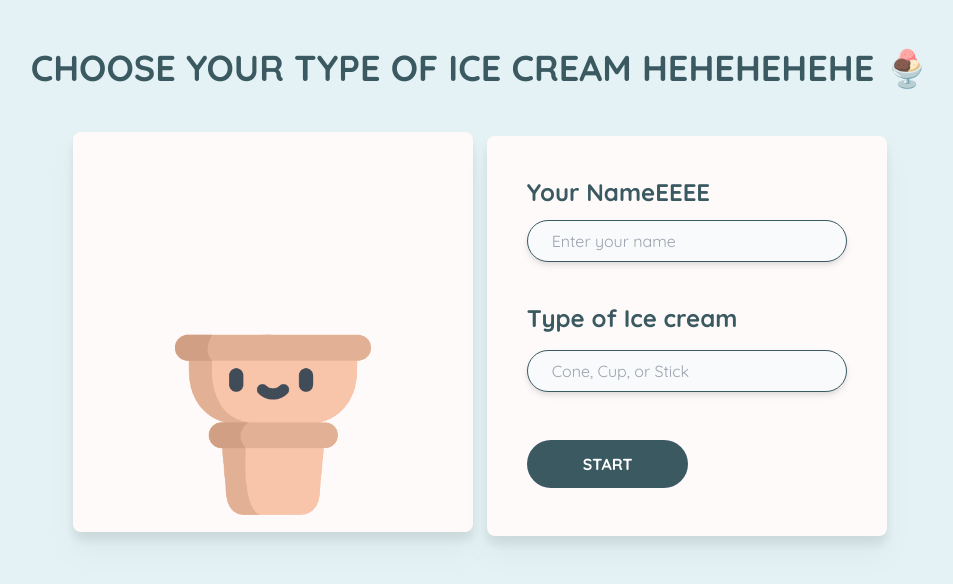
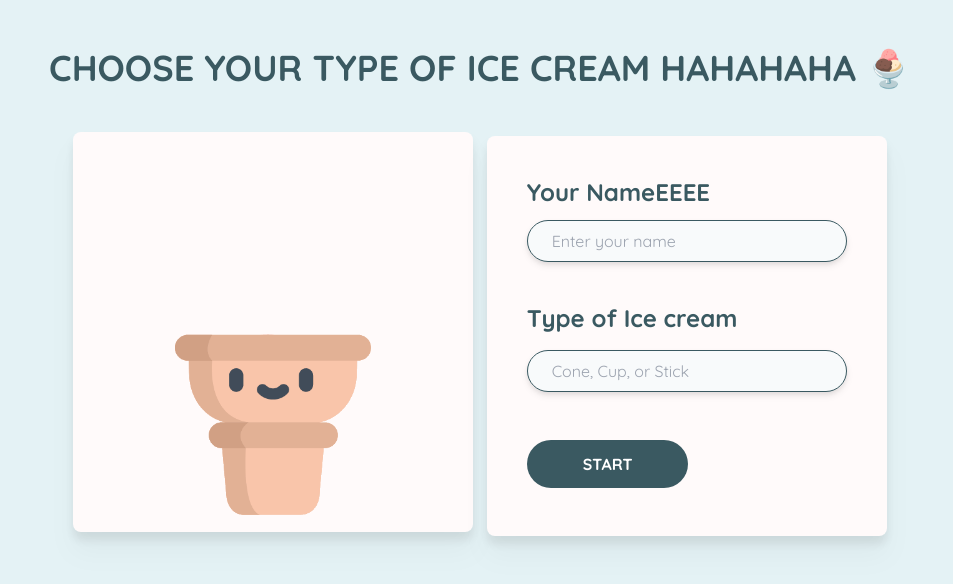
Before and after one commit to jasmininnaka24/project-simulation-pipeline-container, a website: page index.html in a window 1280 px wide. Shown: the whole page, without its empty margins (160-1113 px from the left). Drawn offline with Linux system fonts and the light colour scheme.

Commit message:
Update index.html

```diff
--- a/index.html
+++ b/index.html
@@ -17,7 +17,7 @@
       class="text-center uppercase font-bold container mx-auto pt-12 text-4xl text-darkGrayishBlue"
     >
 
-      Choose your type of ice cream hehehehehe 🍨
+      Choose your type of ice cream hahahaha 🍨
 
     </h1>
     <section id="boxes">
```
